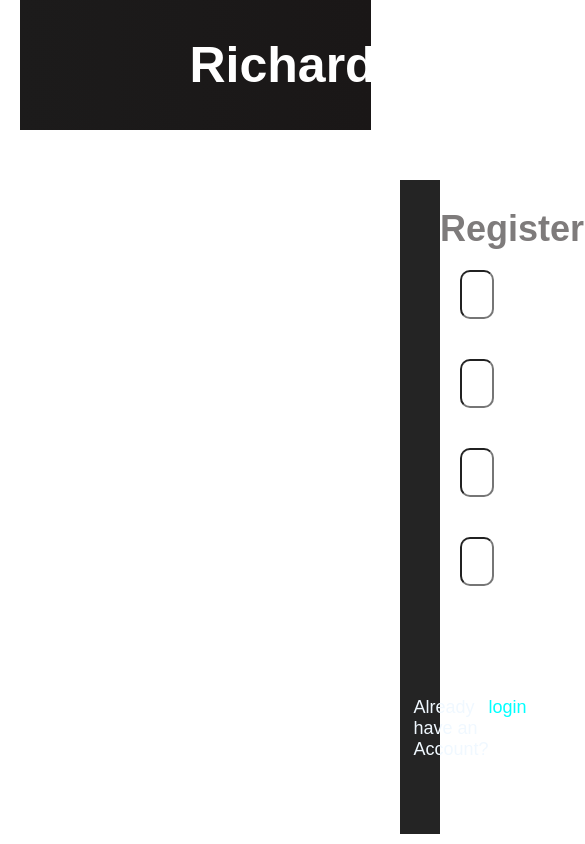
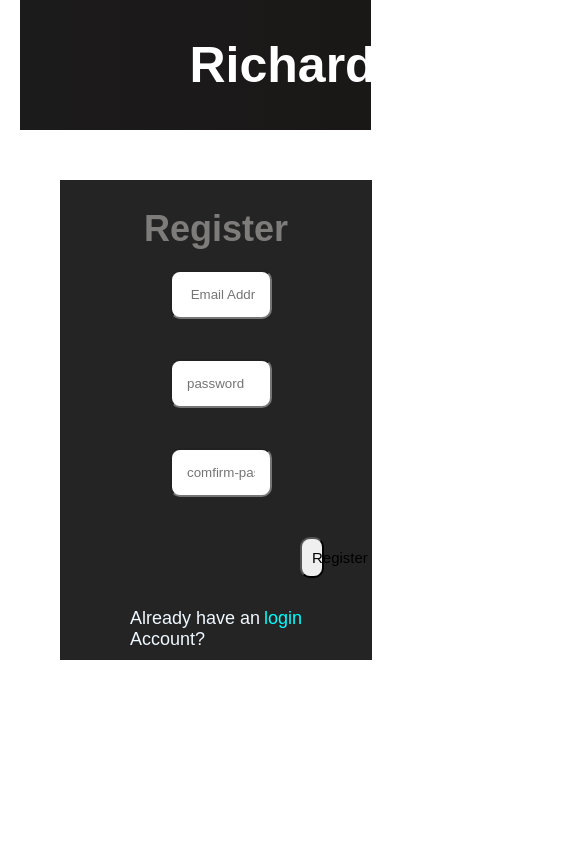
Before and after one commit to Code-250/My-Brand, a React (Create React App) app in the folder my-app/: page /signup in a window 390 px wide. Shown: the top 844 px of the page, 585 px wide, since content can reach past the window. Built offline with nearby package versions, Linux system fonts and the light colour scheme.

Commit message:
built media queries of login page

```diff
--- a/my-app/src/App.css
+++ b/my-app/src/App.css
@@ -612,6 +612,8 @@ form{
   padding:15px;
   margin:20px;
   border-radius: 10px;
+  margin-left:70px;
+  margin-right:60px;
 
 }
 .form-inputs p{
@@ -620,8 +622,8 @@ form{
   margin-left:30px;
 }
 .form-input-btn{
-  margin-left:180px;
-  margin-right:100px;
+  margin-left:350px;
+  margin-right:70px;
   margin-top:20px;
   padding: 10px;
   font-size: 15px;
@@ -635,6 +637,18 @@ span{
 }
 a{
   color:cyan;
+}
+@media screen and (max-width: 768px){
+  .form-content-right{
+    width:80%;
+    margin-left:60px;
+  }
+  .register{
+    height:480px;
+  }
+  .form-input-btn{
+    margin-left:200px;
+  }
 }
 /* =======button.css========= */
 /* =======button.css========= */
--- a/my-app/src/UI/components/RegisterForm.js
+++ b/my-app/src/UI/components/RegisterForm.js
@@ -7,22 +7,10 @@ import "../../App.css"
 const Signup= ()=>{
     const { handleChange, values,handleSubmit,errors} =useLogin(ValidateInfo)
     return(
-        <div className="form-content-right">
+        <div className="form-content-right register">
             <form className='form' onSubmit={handleSubmit}>
                 <h1 className="login-header">Register</h1>
-                <div className='form-inputs'>
 
-                        <input
-                        id='username'
-                        type='text'
-                        name='username'
-                        className='form-input'
-                        placeholder=' username'
-                        value={values.username}
-                        onChange={handleChange}
-                        />
-                        {errors.username && <p>{errors.username}</p>}
-                </div>
                 <div className="form-inputs">
                 <input
                         id='email'
```
Also changed, not shown: 1 other file (tests, documents, lock files or other folders).
